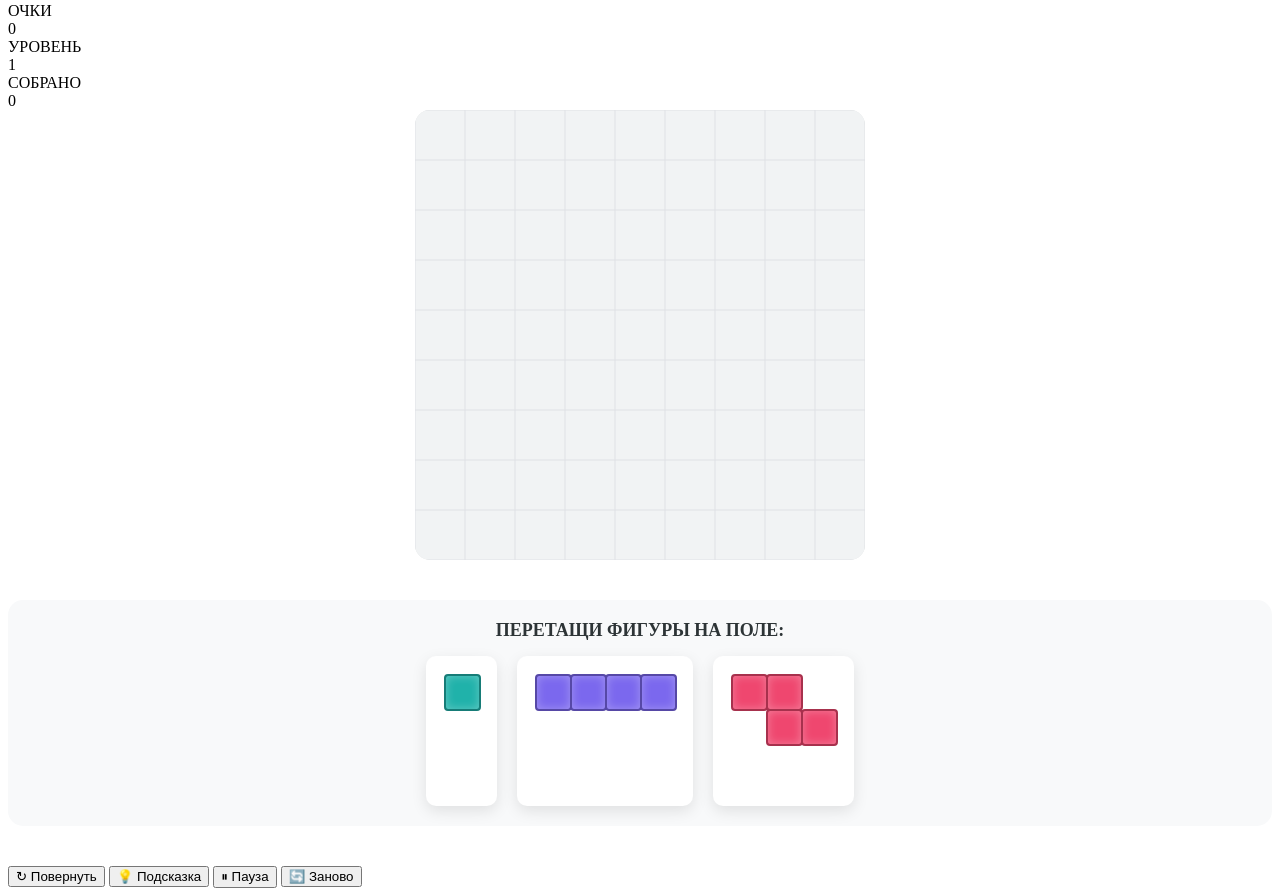
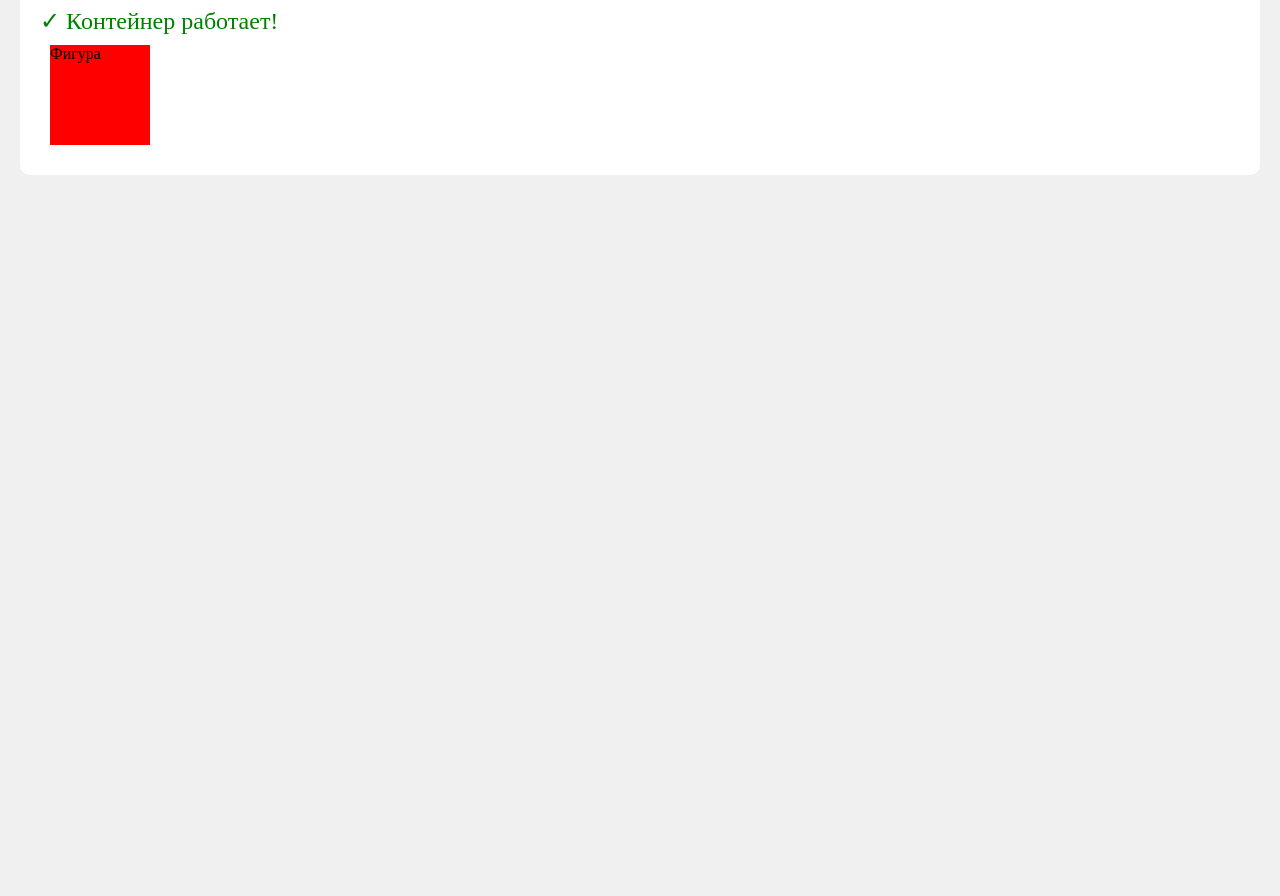
Before and after one commit to IlyaMilkis/blockblust, a plain HTML site: page index.html in a window 1280 px wide. Shown: the part 113-1009 px from the top of the page. After the commit the page ends 800 px from the top, so only its background shows below. Drawn offline with Linux system fonts and the light colour scheme.

Commit message:
index.html

```diff
--- a/index.html
+++ b/index.html
@@ -1,124 +1,32 @@
 <!DOCTYPE html>
-<html lang="ru">
+<html>
 <head>
-    <meta charset="UTF-8">
-    <meta name="viewport" content="width=device-width, initial-scale=1.0">
-    <title>Block Blast Puzzle | Telegram Game</title>
+    <title>Block Blast Simple</title>
     <style>
-        /* ... предыдущие стили без изменений ... */
-
-        .current-blocks {
-            background: #f8f9fa;
-            border-radius: 15px;
-            padding: 20px;
-            margin: 20px 0;
-            text-align: center;
-        }
-
-        .current-blocks-title {
-            color: #2d3436;
-            margin-bottom: 15px;
-            font-size: 18px;
-            font-weight: bold;
-        }
-
-        .current-blocks-container {
-            display: flex;
-            justify-content: center;
-            gap: 20px;
-            flex-wrap: wrap;
-            min-height: 150px;
-        }
-
-        .draggable-block {
-            background: white;
-            padding: 15px;
-            border-radius: 10px;
-            box-shadow: 0 5px 15px rgba(0,0,0,0.1);
-            cursor: grab;
-            transition: all 0.2s ease;
-            border: 3px solid transparent;
-        }
-
-        .draggable-block:hover {
-            transform: translateY(-5px);
-            box-shadow: 0 10px 20px rgba(0,0,0,0.2);
-            border-color: #6a11cb;
-        }
-
-        .draggable-block.dragging {
-            opacity: 0.7;
-            cursor: grabbing;
-            transform: scale(1.05);
-        }
-
-        .game-area {
-            display: flex;
-            flex-direction: column;
-            gap: 20px;
-        }
-
-        .board-container {
-            position: relative;
-            margin: 0 auto;
-        }
-
-        #gameBoard {
-            background: #f1f3f4;
-            border-radius: 15px;
-            display: block;
-            margin: 0 auto;
-            box-shadow: inset 0 0 20px rgba(0,0,0,0.1);
-        }
-
-        /* ... остальные стили без изменений ... */
+        body { margin: 0; padding: 20px; background: #f0f0f0; }
+        #test { background: white; padding: 20px; border-radius: 10px; }
     </style>
 </head>
 <body>
-    <div class="game-container">
-        <div class="header">
-            <h1>🧩 BLOCK BLAST</h1>
-            <p class="subtitle">Классическая головоломка • Перетаскивай фигуры на поле</p>
-        </div>
-
-        <div class="stats">
-            <div class="stat-box">
-                <div class="stat-label">ОЧКИ</div>
-                <div class="stat-value" id="score">0</div>
-            </div>
-            <div class="stat-box">
-                <div class="stat-label">УРОВЕНЬ</div>
-                <div class="stat-value" id="level">1</div>
-            </div>
-            <div class="stat-box">
-                <div class="stat-label">СОБРАНО</div>
-                <div class="stat-value" id="cleared">0</div>
-            </div>
-        </div>
-
-        <div class="game-area">
-            <div class="board-container">
-                <canvas id="gameBoard" width="450" height="450"></canvas>
-            </div>
-
-            <div class="current-blocks">
-                <div class="current-blocks-title">ПЕРЕТАЩИ ФИГУРЫ НА ПОЛЕ:</div>
-                <div class="current-blocks-container" id="currentBlocksContainer">
-                    <!-- Здесь будут появляться фигуры для перетаскивания -->
-                </div>
-            </div>
-
-            <div class="controls">
-                <button id="rotateBtn">↻ Повернуть</button>
-                <button id="hintBtn">💡 Подсказка</button>
-                <button id="pauseBtn">⏸ Пауза</button>
-                <button id="restartBtn">🔄 Заново</button>
-            </div>
-        </div>
+    <div id="test">
+        <h1>Тестовая версия</h1>
+        <div id="currentBlocksContainer"></div>
     </div>
 
-    <!-- ... game over screen без изменений ... -->
+    <script>
+        // Простой тест
+        const container = document.getElementById('currentBlocksContainer');
+        container.innerHTML = '<div style="color: green; font-size: 24px;">✓ Контейнер работает!</div>';
 
-    <script src="blockblast.js"></script>
+        // Создаем простую фигуру
+        const block = document.createElement('div');
+        block.style.width = '100px';
+        block.style.height = '100px';
+        block.style.background = 'red';
+        block.style.margin = '10px';
+        block.style.cursor = 'grab';
+        block.textContent = 'Фигура';
+        container.appendChild(block);
+    </script>
 </body>
 </html>
```
